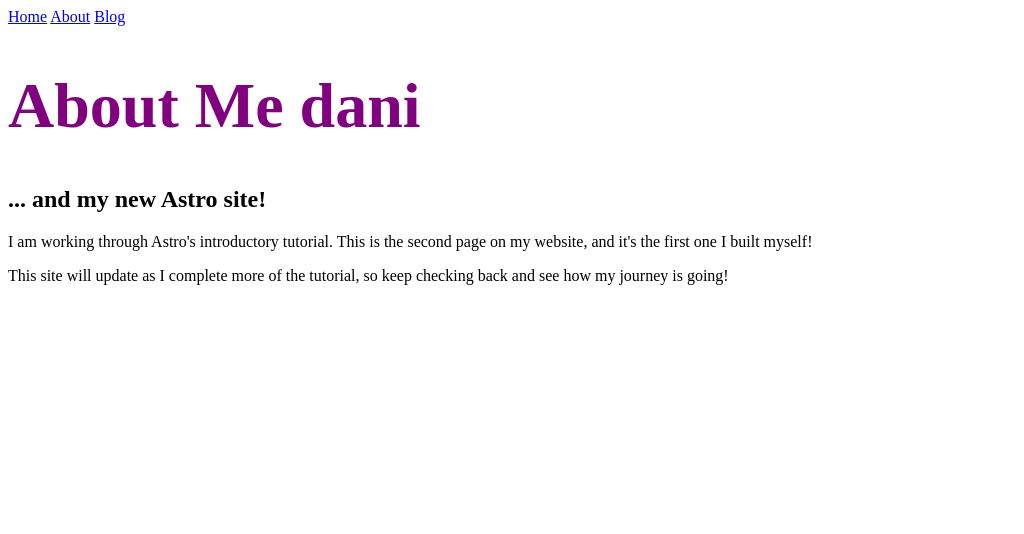
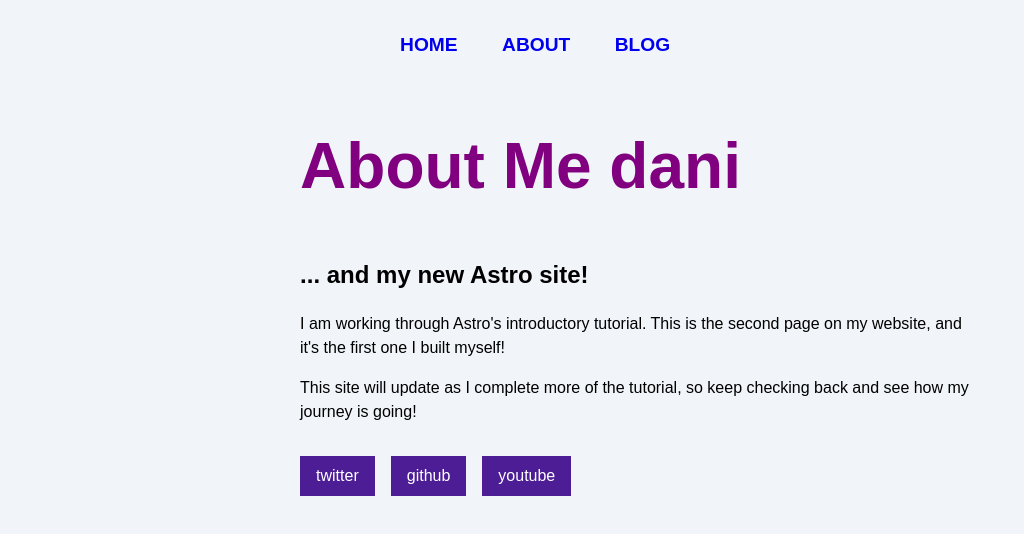
Before and after one commit to DanielaGuerreiroMoreno/projeto, an Astro site: page /about in a window 1280 px wide. Shown: the whole page, without its empty margins (0-1024 px from the left). Built offline with nearby package versions, Linux system fonts and the light colour scheme; Astro itself is replaced by a stand-in of ours.

Commit message:
Css and Js

```diff
--- /dev/null
+++ b/src/components/Footer.astro
@@ -0,0 +1,16 @@
+---
+import Social from './Social.astro';
+---
+<style>
+  footer {
+    display: flex;
+    gap: 1rem;
+    margin-top: 2rem;
+  }
+</style>
+
+<footer>
+<Social platform="twitter" username="astrodotbuild" />
+  <Social platform="github" username="withastro" />
+  <Social platform="youtube" username="astrodotbuild" />
+</footer>
--- /dev/null
+++ b/src/components/Navigation.astro
@@ -0,0 +1,7 @@
+---
+---
+<div class="nav-links">
+  <a href="/">Home</a>
+  <a href="/about">About</a>
+  <a href="/blog">Blog</a>
+</div>
--- /dev/null
+++ b/src/components/Social.astro
@@ -0,0 +1,13 @@
+---
+const { platform, username } = Astro.props;
+---
+<a href={`https://www.${platform}.com/${username}`}>{platform}</a>
+
+<style>
+  a {
+    padding: 0.5rem 1rem;
+    color: white;
+    background-color: #4c1d95;
+    text-decoration: none;
+  }
+</style>
--- a/src/pages/about.astro
+++ b/src/pages/about.astro
@@ -1,5 +1,8 @@
 ---
+import '../styles/global.css';
 const pageTitle = "About Me dani";
+import Navigation from '../components/Navigation.astro';
+import Footer from '../components/Footer.astro';
 ---
 <html lang="en">
   <head>
@@ -14,14 +17,17 @@
     </style>
   </head>
   <body>
-    <a href="/">Home</a>
-    <a href="/about/">About</a>
-    <a href="/blog/">Blog</a>
+    <Navigation />
+
     <h1>{pageTitle}</h1>
     <h2>... and my new Astro site!</h2>
 
     <p>I am working through Astro's introductory tutorial. This is the second page on my website, and it's the first one I built myself!</p>
 
     <p>This site will update as I complete more of the tutorial, so keep checking back and see how my journey is going!</p>
+    <Footer />
+      <script>
+    import "../scripts/menu.js";
+  </script>
   </body>
 </html>
--- /dev/null
+++ b/src/scripts/menu.js
@@ -0,0 +1,3 @@
+document.querySelector('.hamburger').addEventListener('click', () => {
+    document.querySelector('.nav-links').classList.toggle('expanded');
+  });
--- /dev/null
+++ b/src/styles/global.css
@@ -0,0 +1,81 @@
+html {
+    background-color: #f1f5f9;
+    font-family: sans-serif;
+  }
+
+  body {
+    margin: 0 auto;
+    width: 100%;
+    max-width: 80ch;
+    padding: 1rem;
+    line-height: 1.5;
+  }
+
+  * {
+    box-sizing: border-box;
+  }
+
+  h1 {
+    color: purple;
+    font-size: 4rem;
+  }
+
+  /* nav styles */
+  .hamburger {
+    padding-right: 20px;
+    cursor: pointer;
+  }
+
+  .hamburger .line {
+    display: block;
+    width: 40px;
+    height: 5px;
+    margin-bottom: 10px;
+    background-color: #ff9776;
+  }
+
+  .nav-links {
+    width: 100%;
+    top: 5rem;
+    left: 48px;
+    background-color: #ff9776;
+    display: none;
+    margin: 0;
+  }
+
+  .nav-links a {
+    display: block;
+    text-align: center;
+    padding: 10px 0;
+    text-decoration: none;
+    font-size: 1.2rem;
+    font-weight: bold;
+    text-transform: uppercase;
+  }
+
+  .nav-links a:hover, a:focus {
+    background-color: #ff9776;
+  }
+
+  .expanded {
+    display: unset;
+  }
+
+  @media screen and (min-width: 636px) {
+    .nav-links {
+      margin-left: 5em;
+      display: block;
+      position: static;
+      width: auto;
+      background: none;
+    }
+
+    .nav-links a {
+      display: inline-block;
+      padding: 15px 20px;
+    }
+
+    .hamburger {
+      display: none;
+    }
+  }
```
Also changed, not shown: src/components/Hamburger.astro (added, +7 -0 lines), src/components/Header.astro (added, +10 -0 lines), src/pages/blog.astro (+8 -3 lines), src/pages/index.astro (+13 -1 lines).
